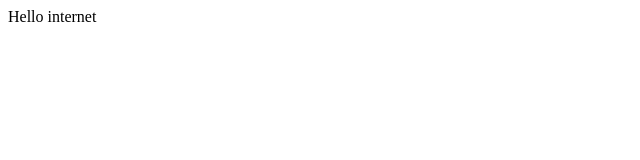
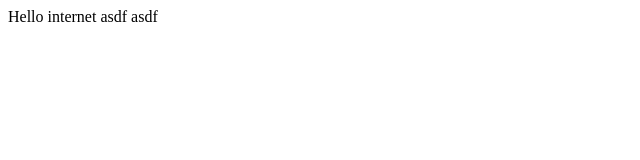
Before and after one commit to yasmeen25/yasmeen25.github.io, a plain HTML site: page index.html in a window 1280 px wide. Shown: the full height of the page, 0-640 px from the left. Drawn offline with Linux system fonts and the light colour scheme.

Commit message:
Second commit

```diff
--- a/index.html
+++ b/index.html
@@ -5,6 +5,8 @@
 </head>
 <body>
 	Hello internet
+	asdf
+	asdf
 
 </body>
 </html>
```
